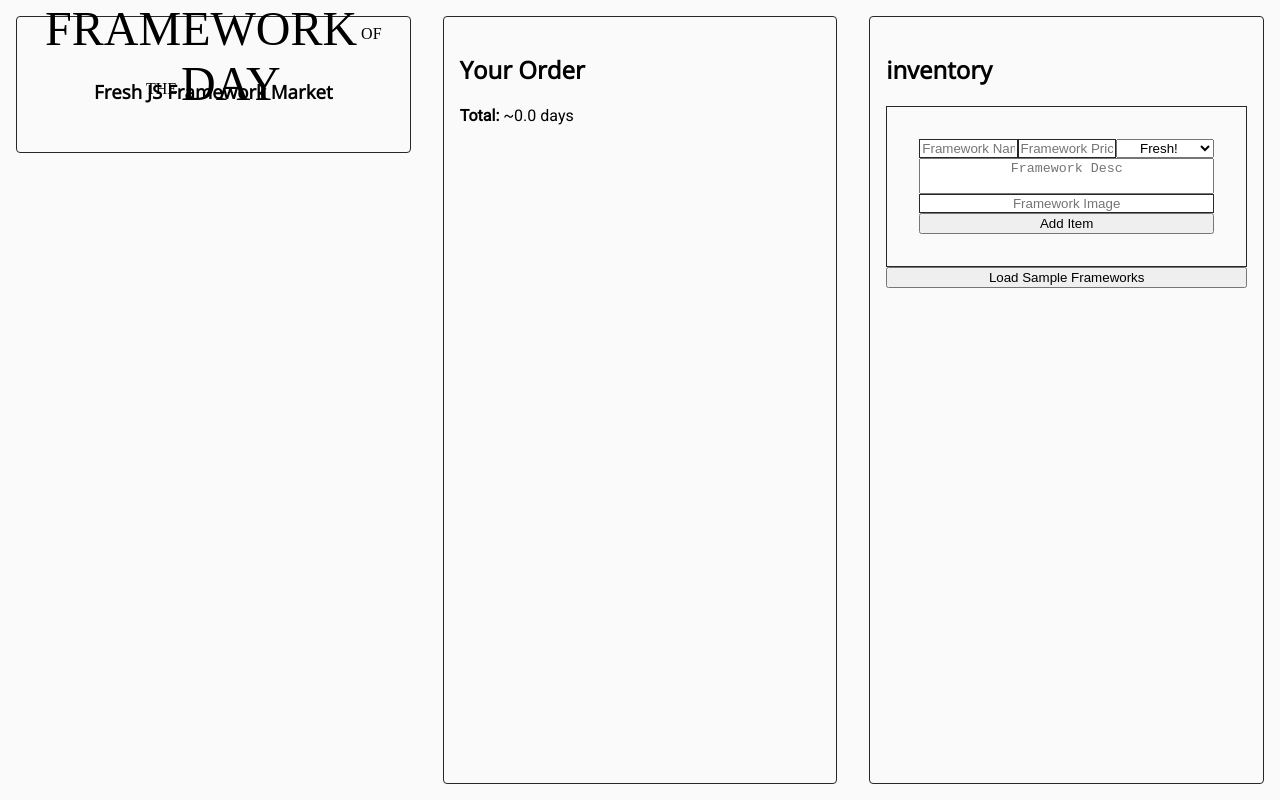
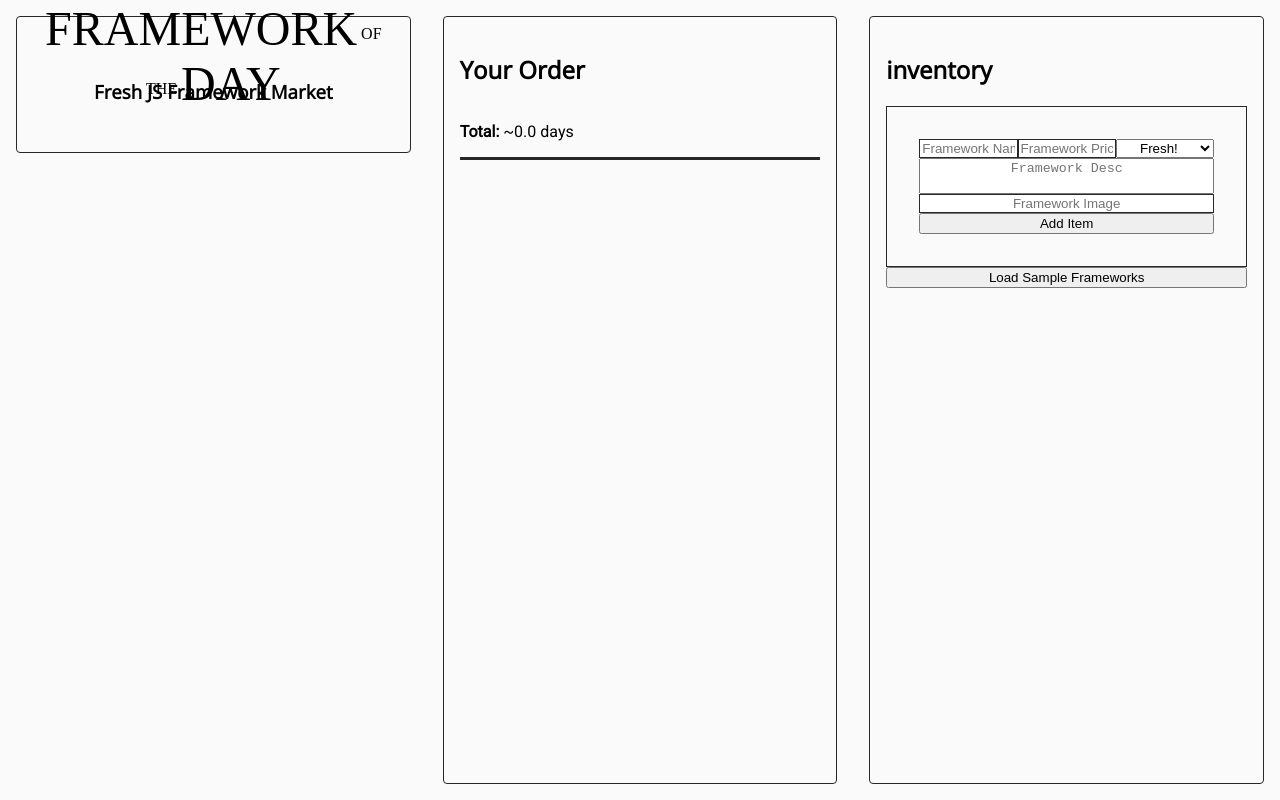
Before and after one commit to spences10/framework-of-the-day, a Next.js app: page / in a window 1280 px wide. Built offline with nearby package versions, Linux system fonts and the light colour scheme; a web font is replaced by a local one.

Commit message:
styling 💋

```diff
--- a/components/Order.js
+++ b/components/Order.js
@@ -18,7 +18,18 @@ const OrderList = styled.ul`
   margin: 0rem;
   padding: 0rem;
 `
-const OrderTotal = styled.li``
+
+const OrderItem = styled.li`
+  margin: 1rem 0rem;
+  padding: 1rem 0rem;
+  border-bottom: 1px dashed ${props => props.theme.black};
+`
+
+const OrderTotal = styled.li`
+  margin: 1rem 0rem;
+  padding: 1rem 0rem;
+  border-bottom: 3px solid ${props => props.theme.black};
+`
 
 const VisitStore = styled.button.attrs({
   type: 'submit'
@@ -38,20 +49,20 @@ class Order extends React.Component {
 
     if (!framework || framework.status === 'unavailable') {
       return (
-        <li key={key}>
+        <OrderList key={key}>
           Sorry, {framework ? framework.name : 'framework'} is now
           depreciated!
-        </li>
+        </OrderList>
       )
     }
 
     return (
-      <li key={key}>
+      <OrderItem key={key}>
         <span>
           {count} courses of <strong>{framework.name}</strong>
         </span>
         <span> {formatPrice(count * framework.price)}</span>
-      </li>
+      </OrderItem>
     )
   }
   render() {
```
